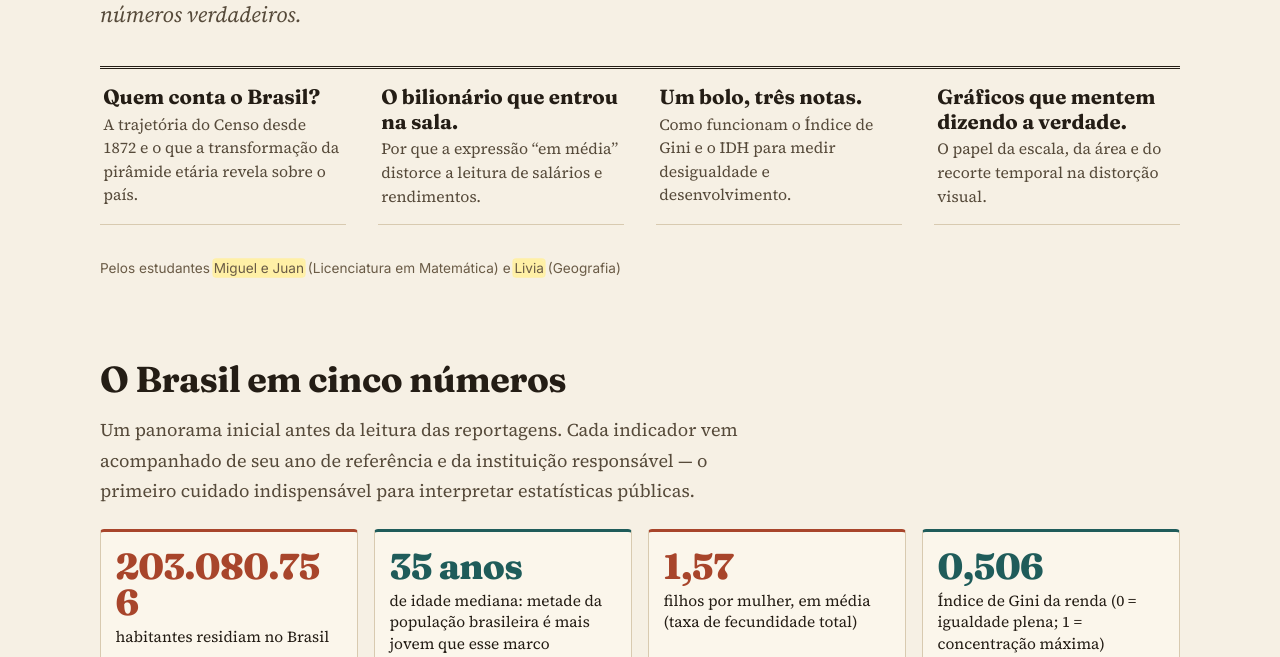
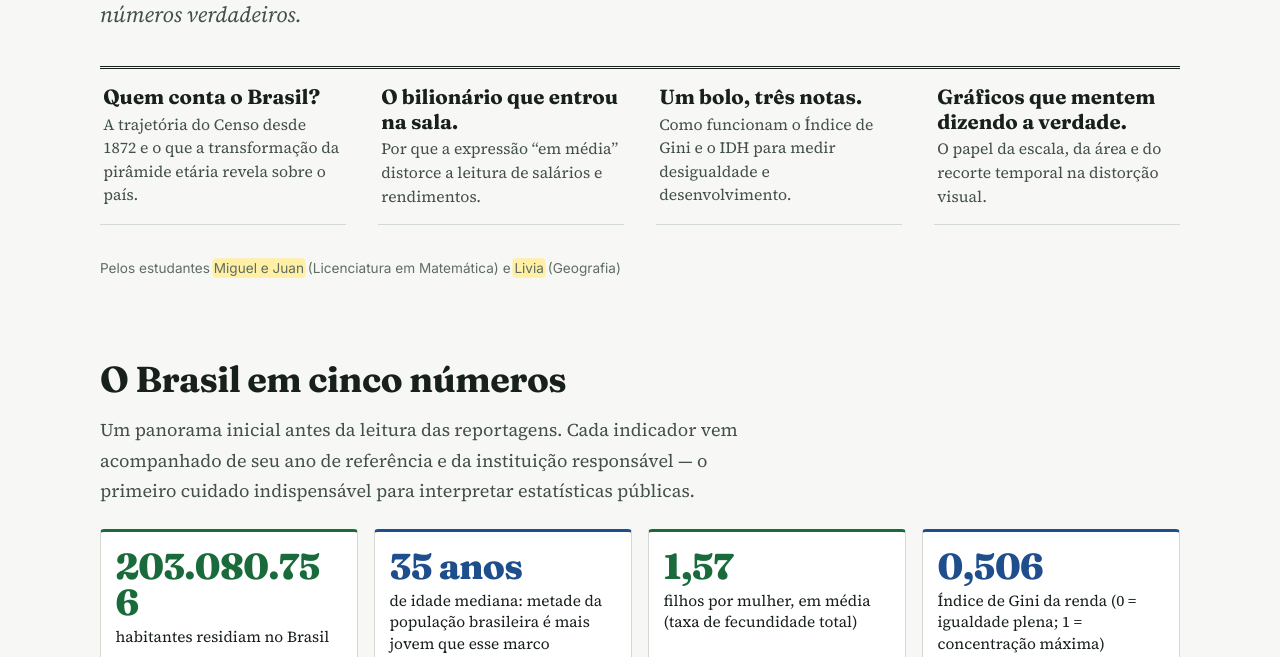
Before and after one commit to carpegiane123/revista-retrato-numerico, a plain HTML site: page index.html in a window 1280 px wide. Shown: the part 741-1398 px from the top of the page. Drawn offline with Linux system fonts and the light colour scheme.

```diff
--- a/style.css
+++ b/style.css
@@ -1,32 +1,31 @@
-
 /* ==========================================================================
    0. VARIÁVEIS
    Tema claro = "papel de revista". Tema escuro = "leitura noturna".
    ========================================================================== */
 :root {
   /* cores do papel e da tinta */
-  --papel: #f6f0e4;
-  --papel-2: #efe6d3;
-  --papel-3: #e6dac1;
-  --cartao: #fbf6eb;
-  --tinta: #241d15;
-  --tinta-suave: #564a3a;
-  --tinta-fraca: #6a5b46;
-  --linha: #d8cab0;
-  --linha-forte: #b5a485;
-
-  /* cores de destaque */
-  --destaque: #a8452b;          /* terracota: cor principal da revista */
-  --destaque-escuro: #7e3320;
+  --papel: #f7f8f5;
+  --papel-2: #edf0ea;
+  --papel-3: #dfe5dc;
+  --cartao: #ffffff;
+  --tinta: #18201b;
+  --tinta-suave: #435048;
+  --tinta-fraca: #5e6d63;
+  --linha: #d2dad3;
+  --linha-forte: #aebbb0;
+
+  /* cores de destaque (Brasil · Geografia · IFRN) */
+  --destaque: #196b3b;          /* verde-floresta: cor principal da revista */
+  --destaque-escuro: #114d2a;
   --tinta-destaque: #ffffff;    /* texto sobre fundos de destaque/azul */
-  --azul: #1f5c5a;              /* verde-petróleo: segunda cor */
-  --azul-claro: #e0ece8;
-  --mostarda: #a36b0a;
-  --mostarda-claro: #f5e6c0;
-  --verde: #3d6b34;
-  --verde-claro: #e3edd7;
-  --vermelho: #a02b2b;
-  --vermelho-claro: #f6dcd6;
+  --azul: #1f4e8c;              /* azul-cobalto: segunda cor */
+  --azul-claro: #e4ecf7;
+  --mostarda: #9a6507;          /* ocre: caixas de curiosidade */
+  --mostarda-claro: #f6ecd3;
+  --verde: #266b4c;
+  --verde-claro: #e1efe7;
+  --vermelho: #b02a2a;
+  --vermelho-claro: #f7dddd;
   --marca-texto: #fff0a6;       /* para os campos [PREENCHER] */
 
   /* cores dos gráficos */
@@ -54,26 +53,26 @@
 
 /* Tema escuro escolhido pelo leitor (botão "Tema") */
 :root[data-tema="escuro"] {
-  --papel: #1b1916;
-  --papel-2: #23201c;
-  --papel-3: #2d2923;
-  --cartao: #221f1b;
-  --tinta: #efe7d6;
-  --tinta-suave: #d2c7b0;
-  --tinta-fraca: #a99c85;
-  --linha: #3b362e;
-  --linha-forte: #5a5245;
-  --destaque: #e58a6c;
-  --destaque-escuro: #f2ab92;
-  --tinta-destaque: #1b1916;
-  --azul: #7fc4bc;
-  --azul-claro: #1f3835;
-  --mostarda: #e2b04c;
-  --mostarda-claro: #3a2f15;
-  --verde: #9bd48f;
-  --verde-claro: #22301f;
-  --vermelho: #f29a9a;
-  --vermelho-claro: #3d2121;
+  --papel: #121714;
+  --papel-2: #19201c;
+  --papel-3: #232c27;
+  --cartao: #181f1b;
+  --tinta: #ecf1ed;
+  --tinta-suave: #c4d0c7;
+  --tinta-fraca: #95a59a;
+  --linha: #2d3831;
+  --linha-forte: #45544a;
+  --destaque: #64d28b;
+  --destaque-escuro: #8ee0ae;
+  --tinta-destaque: #121714;
+  --azul: #78a9f5;
+  --azul-claro: #1a293d;
+  --mostarda: #e5b755;
+  --mostarda-claro: #332a14;
+  --verde: #7cd69f;
+  --verde-claro: #193022;
+  --vermelho: #f28d8d;
+  --vermelho-claro: #3b1e1e;
   --marca-texto: #4a4010;
   color-scheme: dark;
 }
@@ -81,31 +80,30 @@
 /* Se o leitor não escolheu nada e o sistema dele está no escuro */
 @media (prefers-color-scheme: dark) {
   :root:not([data-tema="claro"]) {
-    --papel: #1b1916;
-    --papel-2: #23201c;
-    --papel-3: #2d2923;
-    --cartao: #221f1b;
-    --tinta: #efe7d6;
-    --tinta-suave: #d2c7b0;
-    --tinta-fraca: #a99c85;
-    --linha: #3b362e;
-    --linha-forte: #5a5245;
-    --destaque: #e58a6c;
-    --destaque-escuro: #f2ab92;
-    --tinta-destaque: #1b1916;
-    --azul: #7fc4bc;
-    --azul-claro: #1f3835;
-    --mostarda: #e2b04c;
-    --mostarda-claro: #3a2f15;
-    --verde: #9bd48f;
-    --verde-claro: #22301f;
-    --vermelho: #f29a9a;
-    --vermelho-claro: #3d2121;
+    --papel: #121714;
+    --papel-2: #19201c;
+    --papel-3: #232c27;
+    --cartao: #181f1b;
+    --tinta: #ecf1ed;
+    --tinta-suave: #c4d0c7;
+    --tinta-fraca: #95a59a;
+    --linha: #2d3831;
+    --linha-forte: #45544a;
+    --destaque: #64d28b;
+    --destaque-escuro: #8ee0ae;
+    --tinta-destaque: #121714;
+    --azul: #78a9f5;
+    --azul-claro: #1a293d;
+    --mostarda: #e5b755;
+    --mostarda-claro: #332a14;
+    --verde: #7cd69f;
+    --verde-claro: #193022;
+    --vermelho: #f28d8d;
+    --vermelho-claro: #3b1e1e;
     --marca-texto: #4a4010;
     color-scheme: dark;
   }
 }
-
 
 /* ==========================================================================
    1. RESET E BASE
```
